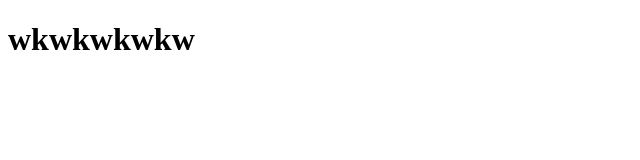
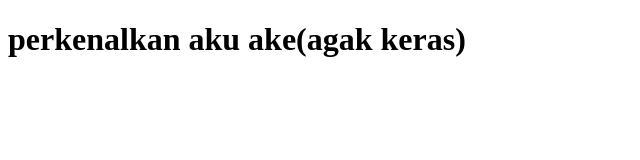
Before and after one commit to aduyngrh/latihan-git, a plain HTML site: page about.html in a window 1280 px wide. Shown: the whole page, without its empty margins (0-640 px from the left). Drawn offline with Linux system fonts and the light colour scheme.

Commit message:
penambahan about.html

```diff
--- a/about.html
+++ b/about.html
@@ -9,7 +9,7 @@
 </head>
 
 <body>
-    <h1>wkwkwkwkw</h1>
+    <h1>perkenalkan aku ake(agak keras)</h1>
 </body>
 
 </html>
```
